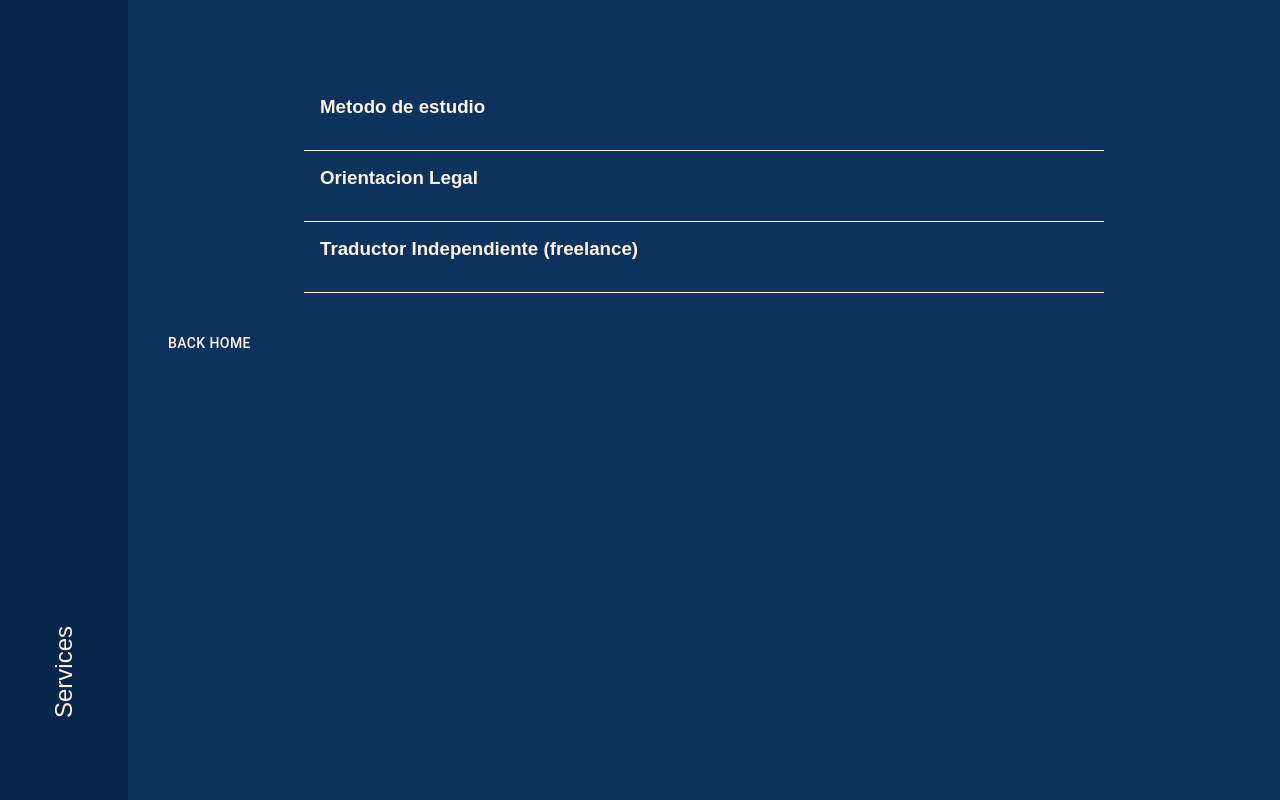
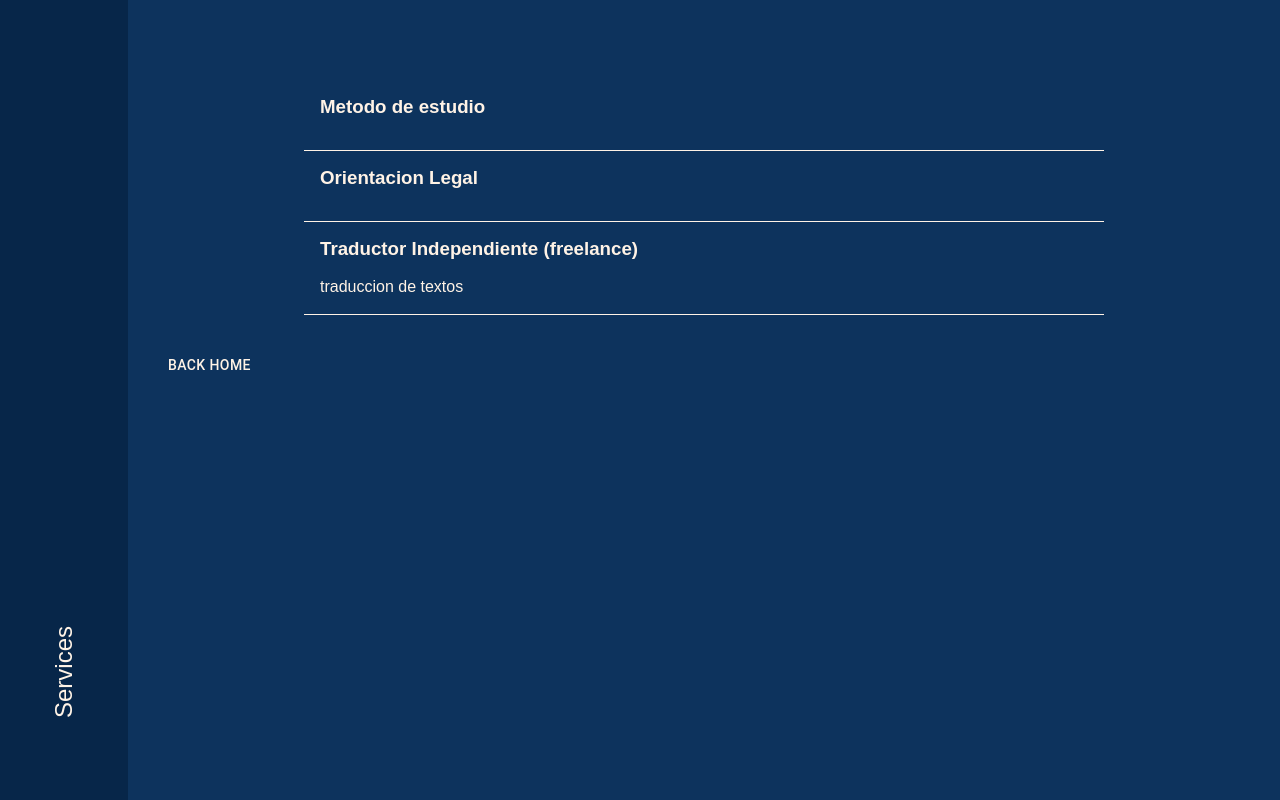
Before and after one commit to alejandrapalaciolaw/ap-consulting, a Next.js app: page /services in a window 1280 px wide. Built offline with nearby package versions, Linux system fonts and the light colour scheme.

Commit message:
Update services.js

```diff
--- a/data/services.js
+++ b/data/services.js
@@ -16,7 +16,7 @@ const services = [
     id: "learn-more03",
     title: "Traductor Independiente (freelance)",
     description:
-      "",
+      "traduccion de textos",
     image:
       "https://images.unsplash.com/photo-1593642634402-b0eb5e2eebc9?ixid=MnwxMjA3fDF8MHxwaG90by1wYWdlfHx8fGVufDB8fHx8&ixlib=rb-1.2.1&auto=format&fit=crop&w=1050&q=80",
   },
```
